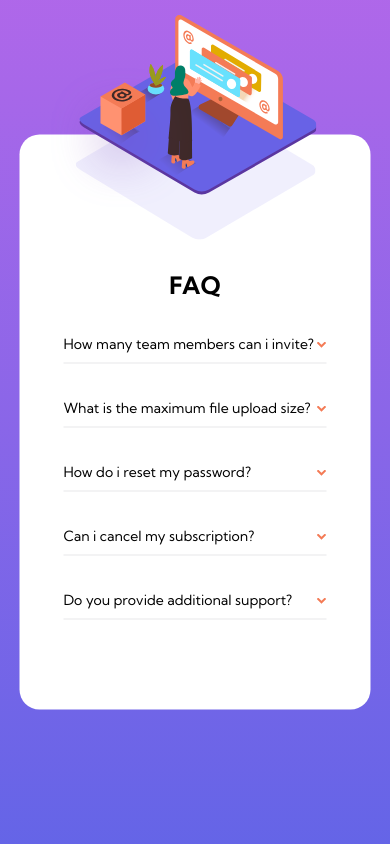
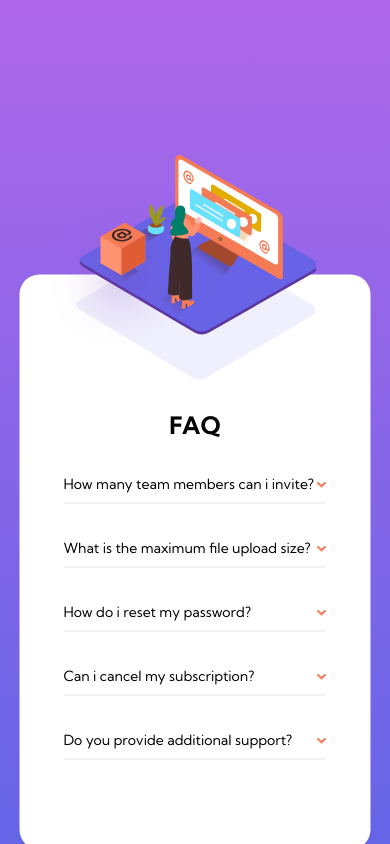
Before and after one commit to gumiak3/FAQ-accordion-card-challenge-hub, a plain HTML site: page index.html in a window 390 px wide. Drawn offline with nearby package versions, Linux system fonts and the light colour scheme.

Commit message:
'final-fix'

```diff
--- a/style.css
+++ b/style.css
@@ -118,6 +118,7 @@ body{
     .container{
         width:90%;
         grid-template-columns: repeat(1,1fr);
+        margin-top:100px;
 
 
     }
@@ -163,3 +164,8 @@ body{
     }
 
 }
+@media(max-width:400px){
+    .container{
+        margin-top:140px;
+    }
+}
```
